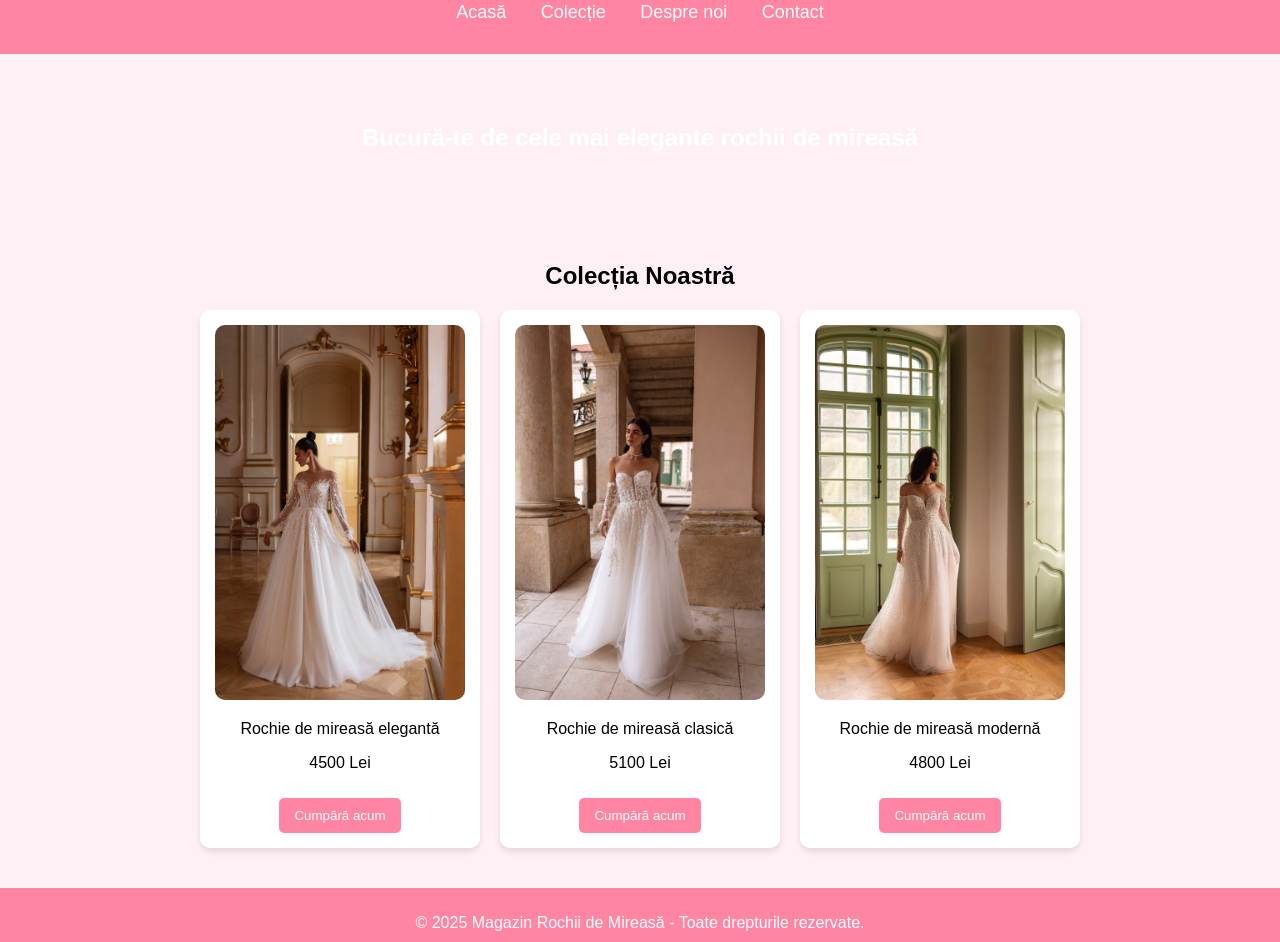
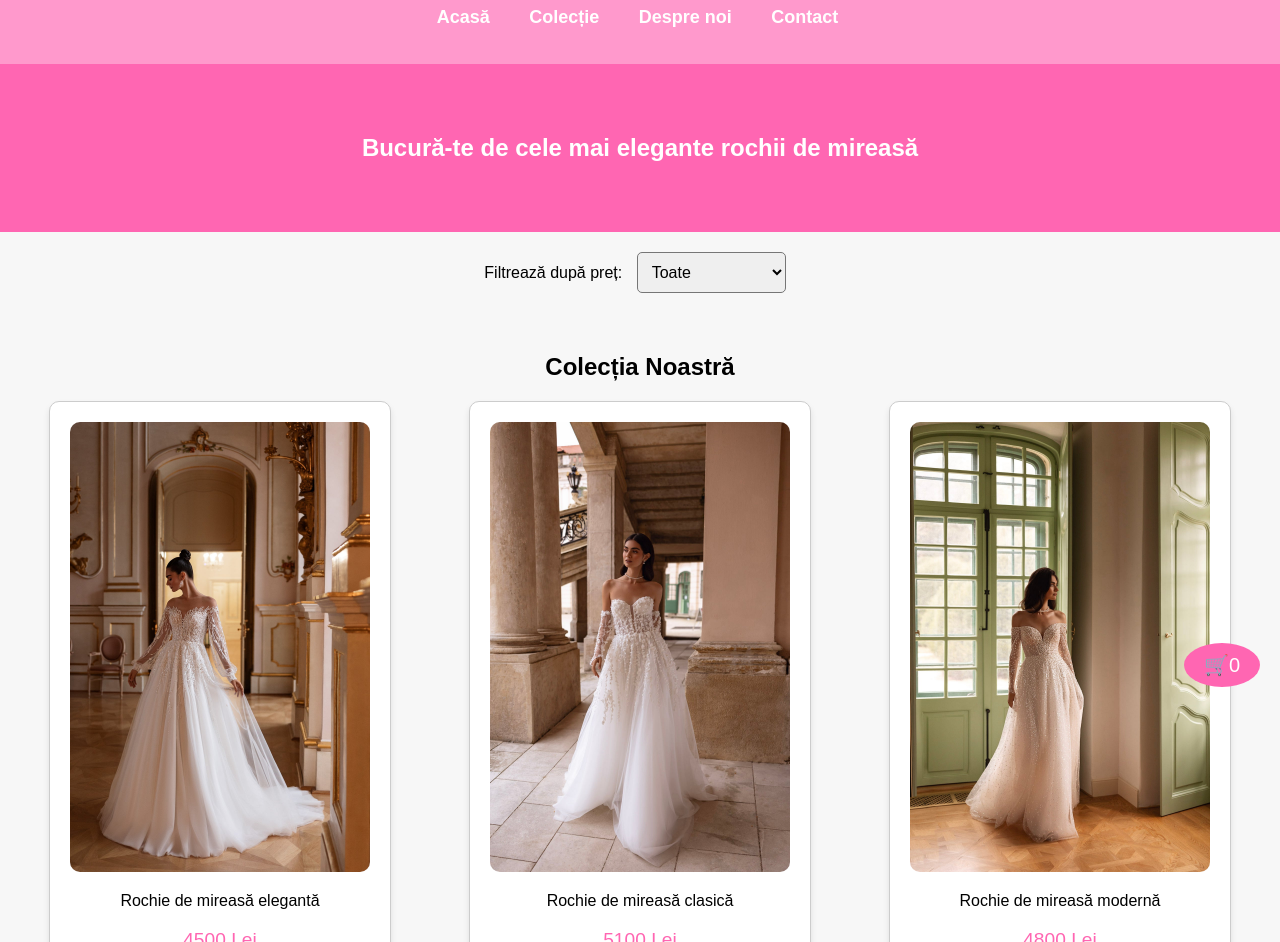
Before and after one commit to ghelisor-andrada/ghelisor-andrada.github.io, a plain HTML site: page index.html in a window 1280 px wide. Shown: the part 93-1035 px from the top of the page. Drawn offline with Linux system fonts and the light colour scheme.

Commit message:
Update index.html

```diff
--- a/index.html
+++ b/index.html
@@ -5,6 +5,120 @@
     <meta name="viewport" content="width=device-width, initial-scale=1.0">
     <title>Magazin Rochii de Mireasă</title>
     <link rel="stylesheet" href="style.css">
+    <style>
+        body {
+            font-family: Arial, sans-serif;
+            margin: 0;
+            padding: 0;
+            background-color: #f7f7f7;
+        }
+        header {
+            background-color: #ff99cc;
+            padding: 20px;
+            text-align: center;
+            color: white;
+        }
+        nav ul {
+            list-style: none;
+            padding: 0;
+        }
+        nav ul li {
+            display: inline;
+            margin-right: 20px;
+        }
+        nav ul li a {
+            color: white;
+            text-decoration: none;
+            font-weight: bold;
+        }
+        .hero {
+            background: #ff66b2;
+            color: white;
+            text-align: center;
+            padding: 50px 0;
+        }
+        .produse {
+            padding: 20px;
+            text-align: center;
+        }
+        .grid {
+            display: flex;
+            justify-content: space-around;
+            flex-wrap: wrap;
+        }
+        .produs {
+            background-color: white;
+            border: 1px solid #ccc;
+            border-radius: 10px;
+            padding: 20px;
+            width: 300px;
+            margin-bottom: 20px;
+            text-align: center;
+        }
+        .produs img {
+            width: 100%;
+            border-radius: 10px;
+        }
+        .produs p.price {
+            font-size: 1.2em;
+            color: #ff66b2;
+        }
+        button {
+            background-color: #ff66b2;
+            color: white;
+            border: none;
+            padding: 10px 20px;
+            cursor: pointer;
+            border-radius: 5px;
+        }
+        button:hover {
+            background-color: #ff3385;
+        }
+        .filters {
+            text-align: center;
+            margin: 20px 0;
+        }
+        .filters select {
+            padding: 10px;
+            font-size: 1em;
+            border-radius: 5px;
+            margin: 0 10px;
+        }
+        #cart {
+            position: fixed;
+            bottom: 20px;
+            right: 20px;
+            background-color: #ff66b2;
+            color: white;
+            padding: 10px 20px;
+            border-radius: 50%;
+            cursor: pointer;
+            font-size: 20px;
+            display: flex;
+            align-items: center;
+            justify-content: center;
+        }
+        #cart:hover {
+            background-color: #ff3385;
+        }
+        #cart-items {
+            position: absolute;
+            bottom: 60px;
+            right: 20px;
+            background-color: white;
+            padding: 20px;
+            border-radius: 10px;
+            width: 200px;
+            box-shadow: 0 4px 8px rgba(0, 0, 0, 0.2);
+        }
+        #cart-items ul {
+            list-style: none;
+            padding: 0;
+        }
+        #cart-items ul li {
+            padding: 5px 0;
+        }
+    </style>
 </head>
 <body>
     <header>
@@ -23,26 +137,35 @@
         <h2>Bucură-te de cele mai elegante rochii de mireasă</h2>
     </section>
 
+    <section class="filters">
+        <label for="filter-price">Filtrează după preț: </label>
+        <select id="filter-price">
+            <option value="all">Toate</option>
+            <option value="low">Sub 5000 Lei</option>
+            <option value="high">Peste 5000 Lei</option>
+        </select>
+    </section>
+
     <section class="produse">
         <h2>Colecția Noastră</h2>
         <div class="grid">
-            <div class="produs">
+            <div class="produs" data-price="4500">
                 <img src="rochie1.jpg" alt="Rochie de mireasă 1">
                 <p>Rochie de mireasă elegantă</p>
                 <p class="price">4500 Lei</p>
-                <button>Cumpără acum</button>
+                <button onclick="addToCart('Rochie de mireasă elegantă', 4500)">Cumpără acum</button>
             </div>
-            <div class="produs">
+            <div class="produs" data-price="5100">
                 <img src="rochie2.jpg" alt="Rochie de mireasă 2">
                 <p>Rochie de mireasă clasică</p>
                 <p class="price">5100 Lei</p>
-                <button>Cumpără acum</button>
+                <button onclick="addToCart('Rochie de mireasă clasică', 5100)">Cumpără acum</button>
             </div>
-            <div class="produs">
+            <div class="produs" data-price="4800">
                 <img src="rochie3.jpg" alt="Rochie de mireasă 3">
                 <p>Rochie de mireasă modernă</p>
                 <p class="price">4800 Lei</p>
-                <button>Cumpără acum</button>
+                <button onclick="addToCart('Rochie de mireasă modernă', 4800)">Cumpără acum</button>
             </div>
         </div>
     </section>
@@ -50,5 +173,75 @@
     <footer>
         <p>&copy; 2025 Magazin Rochii de Mireasă - Toate drepturile rezervate.</p>
     </footer>
+
+    <!-- Coșul de cumpărături -->
+    <div id="cart" onclick="toggleCart()">
+        🛒
+        <span id="cart-count">0</span>
+    </div>
+
+    <div id="cart-items" style="display: none;">
+        <h3>Coșul tău</h3>
+        <ul id="cart-list">
+            <li>Coșul este gol</li>
+        </ul>
+        <p id="total-price">Total: 0 Lei</p>
+    </div>
+
+    <script>
+        let cart = [];
+        let totalPrice = 0;
+
+        // Funcția pentru adăugarea produsului în coș
+        function addToCart(productName, productPrice) {
+            cart.push({ name: productName, price: productPrice });
+            totalPrice += productPrice;
+            updateCart();
+        }
+
+        // Funcția pentru actualizarea coșului
+        function updateCart() {
+            const cartList = document.getElementById('cart-list');
+            const totalPriceElement = document.getElementById('total-price');
+            const cartCount = document.getElementById('cart-count');
+
+            // Resetează lista și adaugă produsele
+            cartList.innerHTML = '';
+            cart.forEach(item => {
+                const li = document.createElement('li');
+                li.textContent = `${item.name} - ${item.price} Lei`;
+                cartList.appendChild(li);
+            });
+
+            totalPriceElement.textContent = `Total: ${totalPrice} Lei`;
+            cartCount.textContent = cart.length;
+        }
+
+        // Funcția pentru a comuta vizibilitatea coșului
+        function toggleCart() {
+            const cartItems = document.getElementById('cart-items');
+            cartItems.style.display = cartItems.style.display === 'none' ? 'block' : 'none';
+        }
+
+        // Filtrarea produselor
+        document.getElementById('filter-price').addEventListener('change', function() {
+            const filterValue = this.value;
+            const products = document.querySelectorAll('.produs');
+
+            products.forEach(product => {
+                const price = parseInt(product.getAttribute('data-price'));
+
+                if (filterValue === 'all') {
+                    product.style.display = 'block';
+                } else if (filterValue === 'low' && price < 5000) {
+                    product.style.display = 'block';
+                } else if (filterValue === 'high' && price >= 5000) {
+                    product.style.display = 'block';
+                } else {
+                    product.style.display = 'none';
+                }
+            });
+        });
+    </script>
 </body>
 </html>
```
